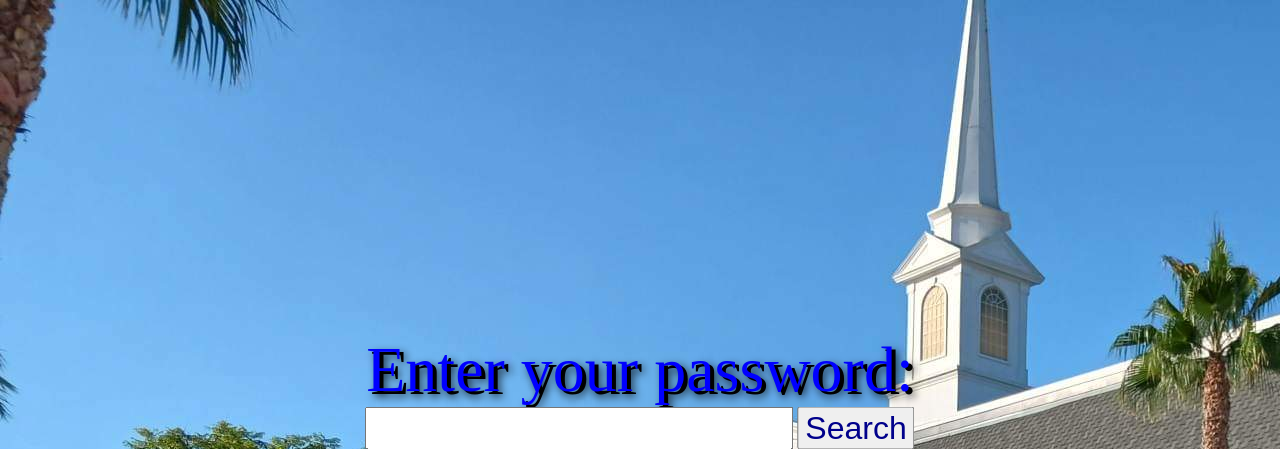
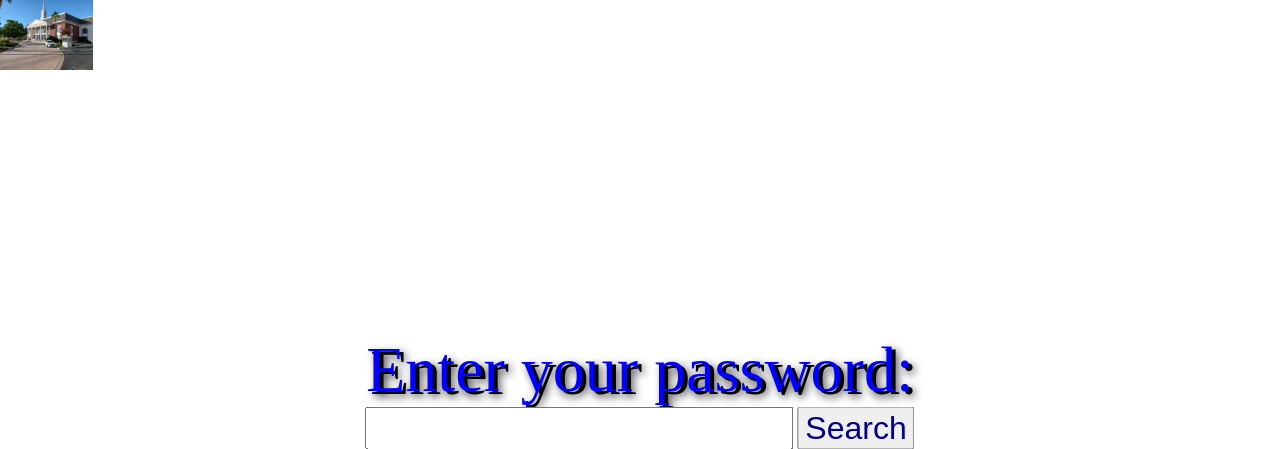
Before and after one commit to jasonwolves/escape-room, a PHP site: page / in a window 1280 px wide. Shown: the top 449 px of the page. Run offline with PHP 8.4, Linux system fonts and the light colour scheme.

Commit message:
switched to contain

```diff
--- a/index_style.css
+++ b/index_style.css
@@ -4,7 +4,7 @@ text-align: center;
 background-image: url("NVBC.jpeg");
 background-repeat: no-repeat;
 background-attachment: relative;
-background-size: fixed;
+background-size: contain;
 }
 
 input {
```
